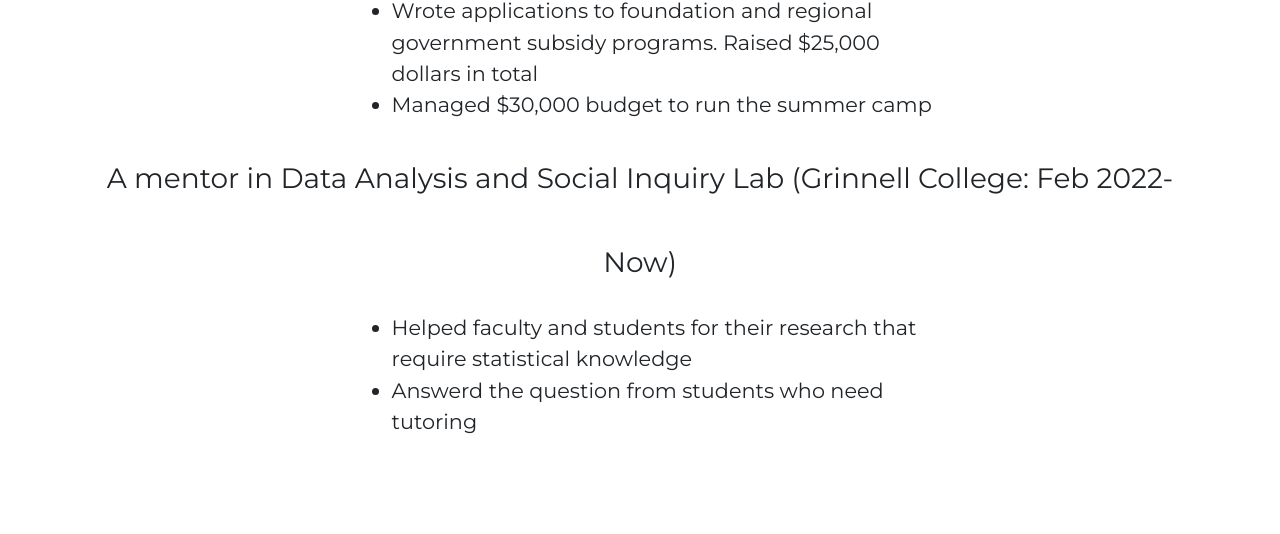
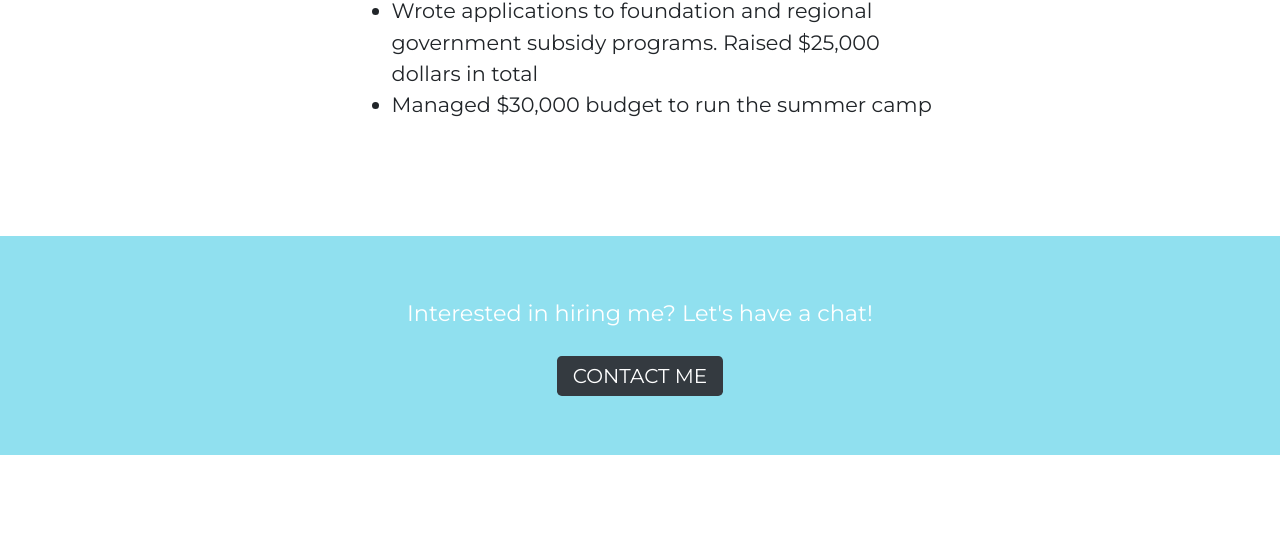
Before and after one commit to sonodary/portofolio, a plain HTML site: page index.html in a window 1280 px wide. Shown: the part 3335-3869 px from the top of the page. Drawn offline with nearby package versions, Linux system fonts and the light colour scheme; a web font is replaced by a local one.

Commit message:
Update index.html

```diff
--- a/index.html
+++ b/index.html
@@ -245,12 +245,6 @@
       <li >Managed $30,000 budget to run the summer camp </li>
     </ul>
 
-    <h3 class="job-title"> A mentor in Data Analysis and Social Inquiry Lab (Grinnell College: Feb 2022-Now)</h3>
-    <ul class="experience-description">
-      <li> Helped faculty and students for their research that require statistical knowledge</li>
-      <li> Answerd the question from students who need tutoring</li>
-    </ul>
-
   </section>
 
 
```
